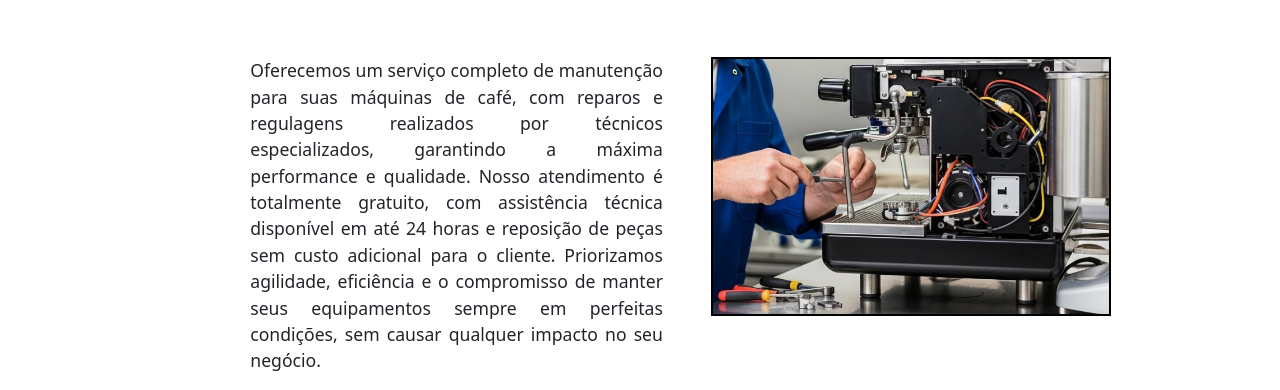
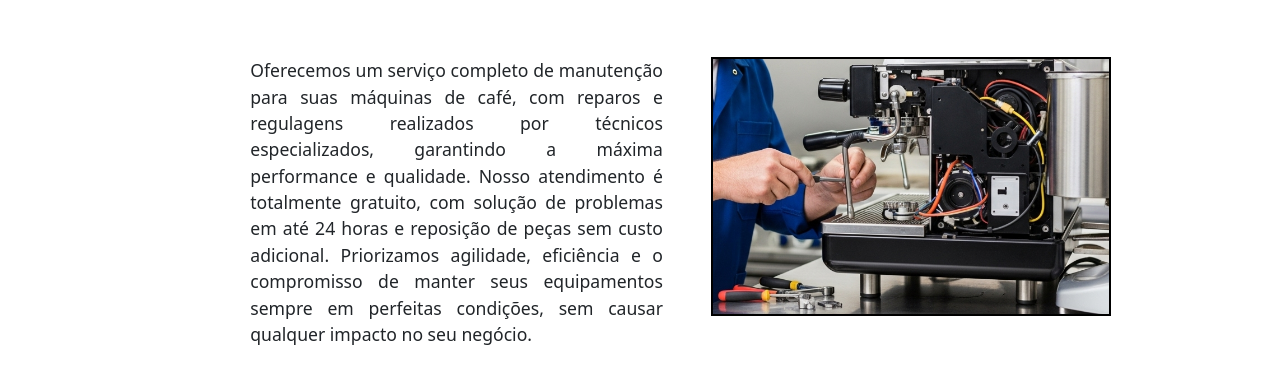
Before and after one commit to PedroSen/Projeto-Cafe-na-Banca, a plain HTML site: page manutencao.html in a window 1280 px wide. Shown: the part 263-653 px from the top of the page. Drawn offline with nearby package versions, Linux system fonts and the light colour scheme.

Commit message:
Update manutencao.html

```diff
--- a/manutencao.html
+++ b/manutencao.html
@@ -36,7 +36,7 @@
       <h1>Oferecemos manutenção gratuita!</h1>
       <h4>Nossas máquinas são reparadas e reguladas por técnicos especializados. Assistência técnica e manutenção totalmente gratuitas!</h4>
       <div class="row">
-        <p class="col-12 col-lg-5">Oferecemos um serviço completo de manutenção para suas máquinas de café, com reparos e regulagens realizados por técnicos especializados, garantindo a máxima performance e qualidade. Nosso atendimento é totalmente gratuito, com assistência técnica disponível em até 24 horas e reposição de peças sem custo adicional para o cliente. Priorizamos agilidade, eficiência e o compromisso de manter seus equipamentos sempre em perfeitas condições, sem causar qualquer impacto no seu negócio.</p>
+        <p class="col-12 col-lg-5">Oferecemos um serviço completo de manutenção para suas máquinas de café, com reparos e regulagens realizados por técnicos especializados, garantindo a máxima performance e qualidade. Nosso atendimento é totalmente gratuito, com solução de problemas em até 24 horas e reposição de peças sem custo adicional. Priorizamos agilidade, eficiência e o compromisso de manter seus equipamentos sempre em perfeitas condições, sem causar qualquer impacto no seu negócio.</p>
         <figure class="col-11 col-lg-3 figure-manutencao">
           <img class="img-manutencao" src="img/manutencao_image.png" alt="Foto de homem consertando uma máquina de café.">
         </figure>
```
